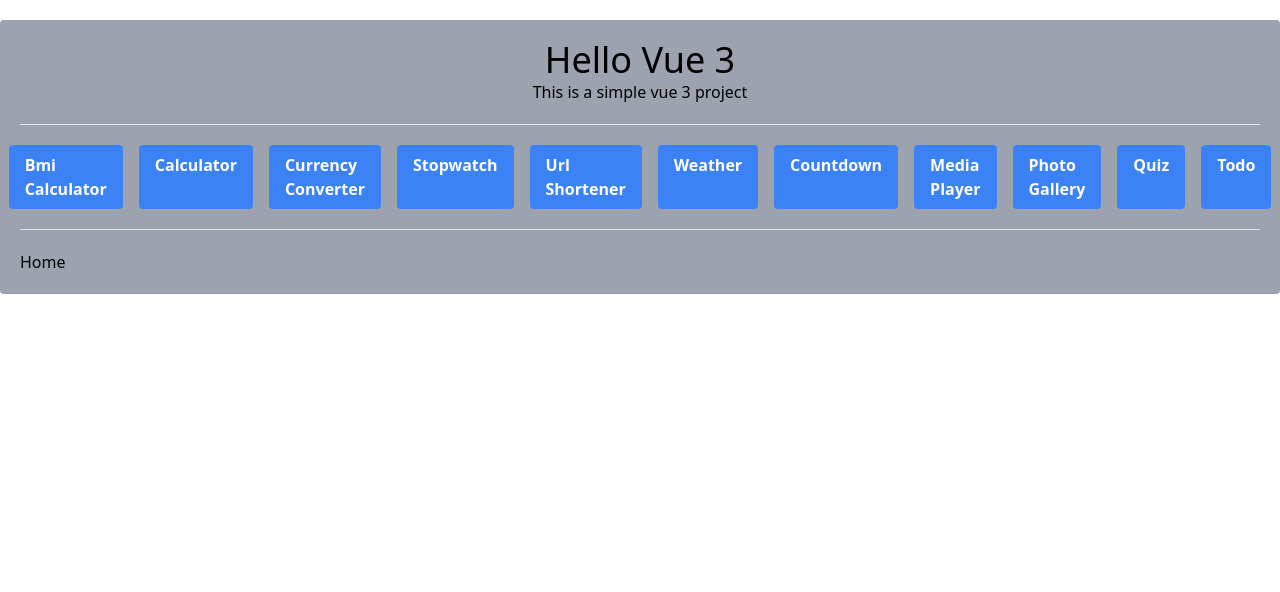
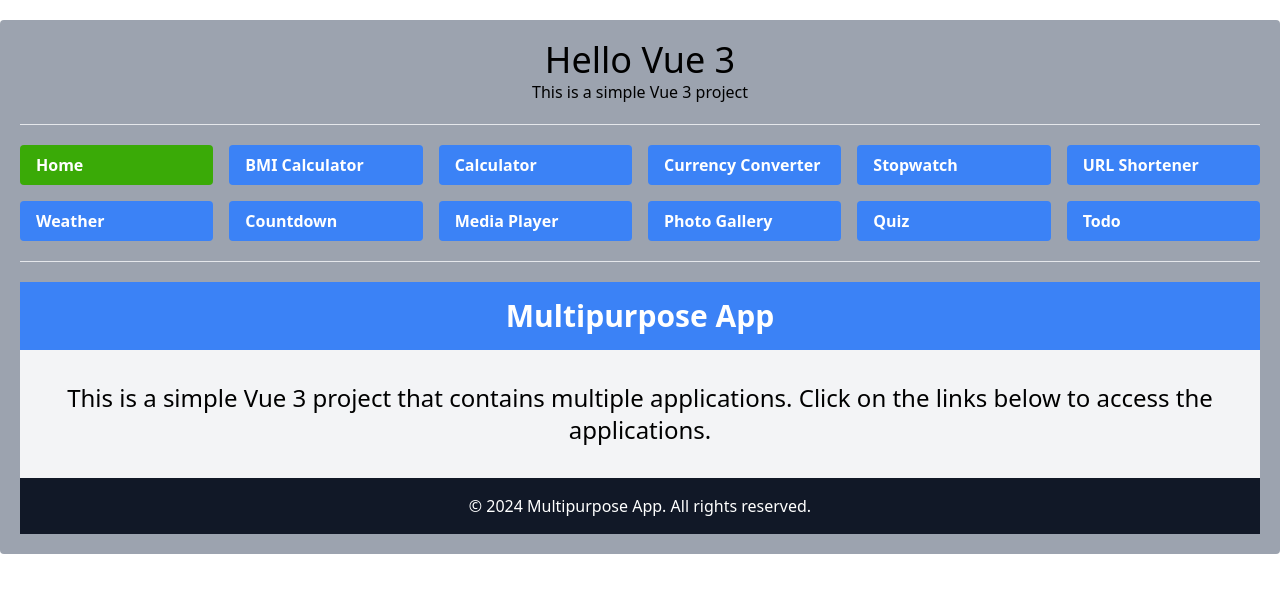
Before and after one commit to spysabbir/vuejs-small_multiple-applications, a Vue app: page / in a window 1280 px wide. Shown: the top 592 px of the page. Built offline with nearby package versions, Linux system fonts and the light colour scheme.

Commit message:
Check and optimize full site

```diff
--- a/src/App.vue
+++ b/src/App.vue
@@ -1,35 +1,41 @@
-<script setup>
-
-</script>
-
 <template>
 <div class="container mx-auto bg-gray-400 p-5 rounded mt-5">
     <h1 class="text-4xl text-center">Hello Vue 3</h1>
-        <p class="text-center">This is a simple vue 3 project</p>
-        <div>
+    <p class="text-center">This is a simple Vue 3 project</p>
+
     <hr class="my-5">
-            <div class="flex justify-center">
-                <router-link to="/bmi-calculator" class="bg-blue-500 hover:bg-blue-700 text-white font-bold py-2 px-4 rounded mx-2">Bmi Calculator</router-link>
-                <router-link to="/calculator" class="bg-blue-500 hover:bg-blue-700 text-white font-bold py-2 px-4 rounded mx-2">Calculator</router-link>
-                <router-link to="/currency-converter" class="bg-blue-500 hover:bg-blue-700 text-white font-bold py-2 px-4 rounded mx-2">Currency Converter</router-link>
-                <router-link to="/stopwatch" class="bg-blue-500 hover:bg-blue-700 text-white font-bold py-2 px-4 rounded mx-2">Stopwatch</router-link>
-                <router-link to="/url-shortener" class="bg-blue-500 hover:bg-blue-700 text-white font-bold py-2 px-4 rounded mx-2">Url Shortener</router-link>
-                <router-link to="/weather" class="bg-blue-500 hover:bg-blue-700 text-white font-bold py-2 px-4 rounded mx-2">Weather</router-link>
-                <router-link to="/countdown" class="bg-blue-500 hover:bg-blue-700 text-white font-bold py-2 px-4 rounded mx-2">Countdown</router-link>
-                <router-link to="/media-player" class="bg-blue-500 hover:bg-blue-700 text-white font-bold py-2 px-4 rounded mx-2">Media Player</router-link>
-                <router-link to="/photo-gallery" class="bg-blue-500 hover:bg-blue-700 text-white font-bold py-2 px-4 rounded mx-2">Photo Gallery</router-link>
-                <router-link to="/quiz" class="bg-blue-500 hover:bg-blue-700 text-white font-bold py-2 px-4 rounded mx-2">Quiz</router-link>
-                <router-link to="/todo" class="bg-blue-500 hover:bg-blue-700 text-white font-bold py-2 px-4 rounded mx-2">Todo</router-link>
+
+    <div class="grid grid-cols-2 sm:grid-cols-3 md:grid-cols-4 lg:grid-cols-6 gap-4">
+        <router-link to="/" class="btn">Home</router-link>
+        <router-link to="/bmi-calculator" class="btn">BMI Calculator</router-link>
+        <router-link to="/calculator" class="btn">Calculator</router-link>
+        <router-link to="/currency-converter" class="btn">Currency Converter</router-link>
+        <router-link to="/stopwatch" class="btn">Stopwatch</router-link>
+        <router-link to="/url-shortener" class="btn">URL Shortener</router-link>
+        <router-link to="/weather" class="btn">Weather</router-link>
+        <router-link to="/countdown" class="btn">Countdown</router-link>
+        <router-link to="/media-player" class="btn">Media Player</router-link>
+        <router-link to="/photo-gallery" class="btn">Photo Gallery</router-link>
+        <router-link to="/quiz" class="btn">Quiz</router-link>
+        <router-link to="/todo" class="btn">Todo</router-link>
     </div>
+
     <hr class="my-5">
+
     <div>
         <router-view></router-view>
     </div>
 </div>
-    </div>
 </template>
 
+<script setup>
+</script>
+
 <style scoped>
+.btn {
+    @apply bg-blue-500 hover:bg-blue-700 text-white font-bold py-2 px-4 rounded;
+}
+
 .router-link-active {
     background-color: #3aaa07;
     color: white;
--- a/src/views/BmiCalculator.vue
+++ b/src/views/BmiCalculator.vue
@@ -26,6 +26,7 @@
 
 <script setup>
 import { ref } from 'vue';
+import showAlert from '../helpers/alert';
 
 const heightFeet = ref(null);
 const heightInches = ref(null);
@@ -43,11 +44,11 @@ const calculateBMI = () => {
 
 const validateInputs = () => {
     if (!heightFeet.value || !heightInches.value || !weight.value) {
-    alert("Please fill in all fields.");
+        showAlert('error', 'Please fill in all fields.');
         return false;
     }
     if (heightFeet.value <= 0 || heightInches.value <= 0 || weight.value <= 0) {
-    alert("Values must be greater than zero.");
+        showAlert('error', 'Values must be greater than zero.');
         return false;
     }
     return true;
--- a/src/views/Countdown.vue
+++ b/src/views/Countdown.vue
@@ -40,6 +40,7 @@
 
 <script setup>
 import { ref, onUnmounted } from 'vue';
+import showAlert from '../helpers/alert';
 
 const hours = ref(0);
 const minutes = ref(0);
@@ -52,7 +53,7 @@ const showAlarm = ref(false);
 const startCountdown = () => {
   const totalSeconds = (hours.value * 3600) + (minutes.value * 60) + (seconds.value);
   if (totalSeconds <= 0) {
-    alert('Please set a valid time to start the countdown.');
+    showAlert('error', 'Please set a valid time to start the countdown.');
     return;
   }
 
@@ -66,6 +67,7 @@ const startCountdown = () => {
       clearInterval(countdownInterval.value);
       playAlarm();
       showAlarm.value = true;
+      showAlert('success', 'Countdown completed!');
     }
   }, 1000);
 };
--- a/src/views/CurrencyConverter.vue
+++ b/src/views/CurrencyConverter.vue
@@ -31,6 +31,7 @@
 </template>
 <script setup>
 import { ref } from 'vue';
+import showAlert from '../helpers/alert';
 
 const currencies = ref(['USD', 'EUR', 'BDT', 'INR']);
 const fromCurrency = ref('USD');
@@ -40,7 +41,7 @@ const result = ref(null);
 
 const convert = () => {
     if (amount.value <= 0) {
-        alert('Amount must be greater than 0');
+        showAlert('error', 'Amount must be greater than 0');
         return;
     }
 
--- a/src/views/Home.vue
+++ b/src/views/Home.vue
@@ -1,13 +1,30 @@
+<template>
+<div class="bg-gray-100">
+    <header class="bg-blue-500 text-white py-4">
+        <div class="container mx-auto ">
+            <h1 class="text-3xl font-bold text-center">Multipurpose App</h1>
+        </div>
+    </header>
+
+    <main class="container mx-auto py-8">
+        <div>
+            <p class="text-2xl text-center">
+                This is a simple Vue 3 project that contains multiple applications. Click on the links below to access the applications.
+            </p>
+        </div>
+    </main>
+
+    <footer class="bg-gray-900 text-white py-4">
+        <div class="container mx-auto text-center">
+            &copy; {{ new Date().getFullYear() }} Multipurpose App. All rights reserved.
+        </div>
+    </footer>
+</div>
+</template>
+
 <script setup>
 
 </script>
 
-<template>
-<div>
-    <h1>Home</h1>
-</div>
-</template>
-
 <style>
-
 </style>
--- a/src/views/Quiz.vue
+++ b/src/views/Quiz.vue
@@ -8,6 +8,7 @@
             <p class="text-lg">Every Question Mark: {{ 10 }}</p>
             <p class="text-lg">Total Marks: {{ totalMarks }}</p>
             <p class="text-lg">Pass Marks: 50</p>
+            <p class="text-lg">Every Question Answer Time: 15s</p>
             <p class="text-lg">Total Time: {{ 15 * questions.length }}s</p>
             <button @click="startQuiz" class="bg-blue-500 text-white px-4 py-2 mt-5 rounded hover:bg-blue-600">
                 Start Quiz
```
Also changed, not shown: src/views/Calculator.vue (indentation only), src/views/Stopwatch.vue (indentation only), src/views/UrlShortener.vue (indentation only). Lines whose indentation alone changed are shown as unchanged.
